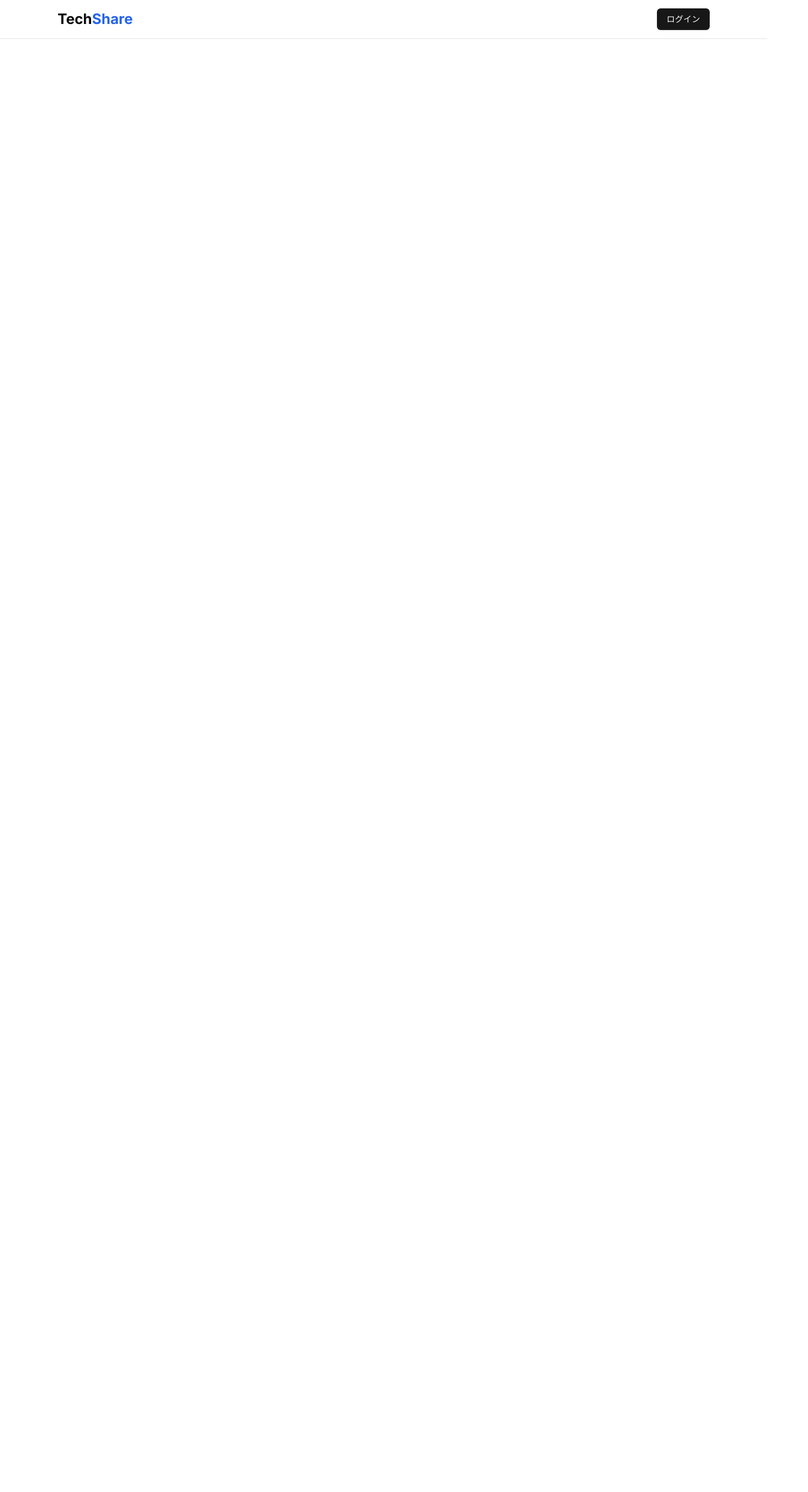
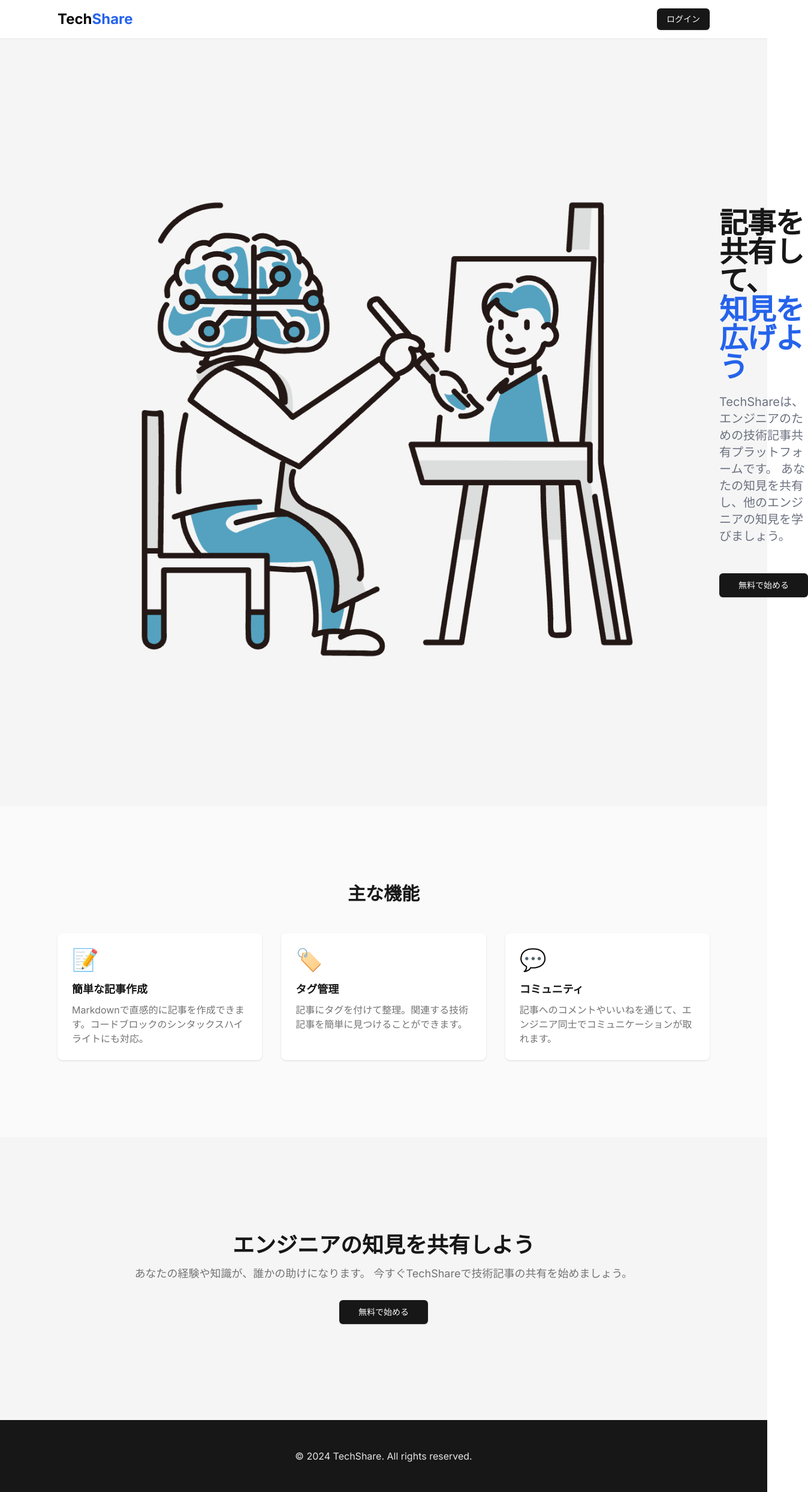
Before and after one commit to dai-development/techshare, a Next.js app: page / in a window 1280 px wide. Shown: the whole page at 60% size, 1348 px wide, since content can reach past the window. Before the commit the page ends 800 px from the top, so only its background shows below. Built offline with nearby package versions, Linux system fonts and the light colour scheme.

Commit message:
LPの作成：最後まで

```diff
--- a/src/app/(marketing)/page.tsx
+++ b/src/app/(marketing)/page.tsx
@@ -1,13 +1,17 @@
+import { Hero } from "@/components/hero";
+import { Footer } from "@/components/footer";
+import { Features } from "@/components/features";
+import { CallToAction } from "@/components/call-to-action";
 import { MarketingHeader } from "@/components/marketing-header";
 
 const MarketingPage = async () => {
   return (
     <main className="min-h-screen">
       <MarketingHeader />
-      {/* <Hero /> */}
-      {/* <Features /> */}
-      {/* <CallToAction /> */}
-      {/* <Footer /> */}
+      <Hero />
+      <Features />
+      <CallToAction />
+      <Footer />
     </main>
   );
 };
--- /dev/null
+++ b/src/components/call-to-action.tsx
@@ -0,0 +1,25 @@
+"use client";
+
+import { Button } from "@/components/ui/button";
+import { Container } from "@/components/container";
+
+export const CallToAction = () => {
+  return (
+    <div className="bg-neutral-100">
+      <Container className="py-32 md:py-40 text-center">
+        <h2 className="text-2xl md:text-4xl font-extrabold text-neutral-900">
+          エンジニアの知見を共有しよう
+        </h2>
+        <p className="mt-4 text-lg leading-6 text-neutral-500">
+          あなたの経験や知識が、誰かの助けになります。
+          今すぐTechShareで技術記事の共有を始めましょう。
+        </p>
+        <div className="mt-8">
+          <Button size="lg" onClick={() => {}}>
+            無料で始める
+          </Button>
+        </div>
+      </Container>
+    </div>
+  );
+};
--- /dev/null
+++ b/src/components/features.tsx
@@ -0,0 +1,50 @@
+import { Container } from "@/components/container";
+
+const features = [
+  {
+    title: "簡単な記事作成",
+    description:
+      "Markdownで直感的に記事を作成できます。コードブロックのシンタックスハイライトにも対応。",
+    icon: "📝",
+  },
+  {
+    title: "タグ管理",
+    description:
+      "記事にタグを付けて整理。関連する技術記事を簡単に見つけることができます。",
+    icon: "🏷️",
+  },
+  {
+    title: "コミュニティ",
+    description:
+      "記事へのコメントやいいねを通じて、エンジニア同士でコミュニケーションが取れます。",
+    icon: "💬",
+  },
+];
+
+export const Features = () => {
+  return (
+    <div className="py-32 bg-neutral-50" id="features">
+      <Container>
+        <div className="text-center">
+          <h2 className="text-3xl font-extrabold text-neutral-900">主な機能</h2>
+        </div>
+        <div className="mt-12 grid grid-cols-1 gap-8 sm:grid-cols-2 lg:grid-cols-3">
+          {features.map((feature) => (
+            <div
+              key={feature.title}
+              className="bg-white overflow-hidden shadow rounded-lg grid-cols-1 p-6"
+            >
+              <div className="text-4xl mb-4">{feature.icon}</div>
+              <h3 className="text-lg font-semibold text-neutral-900">
+                {feature.title}
+              </h3>
+              <p className="mt-2 text-base text-neutral-500">
+                {feature.description}
+              </p>
+            </div>
+          ))}
+        </div>
+      </Container>
+    </div>
+  );
+};
--- /dev/null
+++ b/src/components/footer.tsx
@@ -0,0 +1,13 @@
+import { Container } from "@/components/container";
+
+export const Footer = () => {
+  return (
+    <footer className="bg-neutral-900">
+      <Container className="py-12 text-center">
+        <p className="text-base text-neutral-200">
+          &copy; 2024 TechShare. All rights reserved.
+        </p>
+      </Container>
+    </footer>
+  );
+};
--- /dev/null
+++ b/src/components/hero.tsx
@@ -0,0 +1,37 @@
+"use client";
+
+import Image from "next/image";
+
+import { Button } from "@/components/ui/button";
+import { Container } from "@/components/container";
+
+export const Hero = () => {
+  return (
+    <div className="pt-16 md:pt-32 pb-32 bg-neutral-100">
+      <Container className="flex flex-col md:flex-row items-center justify-between gap-4">
+        <Image
+          src="/images/hero.png"
+          alt="Hero Image"
+          width={1700}
+          height={1700}
+          className="object-cover"
+        />
+        <div>
+          <h1 className="text-4xl md:text-5xl font-extrabold tracking-tight text-neutral-900">
+            <span className="block">記事を共有して、</span>
+            <span className="block text-blue-600">知見を広げよう</span>
+          </h1>
+          <p className="mt-3 text-base text-gray-500 sm:mt-5 sm:text-xl lg:text-lg xl:text-xl">
+            TechShareは、エンジニアのための技術記事共有プラットフォームです。
+            あなたの知見を共有し、他のエンジニアの知見を学びましょう。
+          </p>
+          <div className="mt-2 sm:mt-12">
+            <Button onClick={() => {}} size="lg">
+              無料で始める
+            </Button>
+          </div>
+        </div>
+      </Container>
+    </div>
+  );
+};
```
Also changed, not shown: public/images/hero.png (added).
